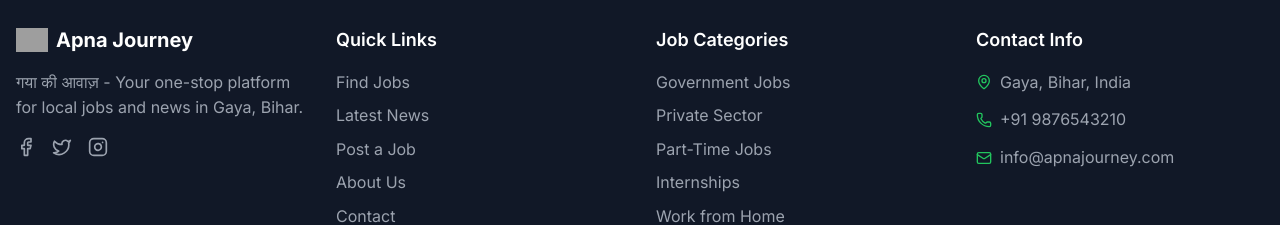
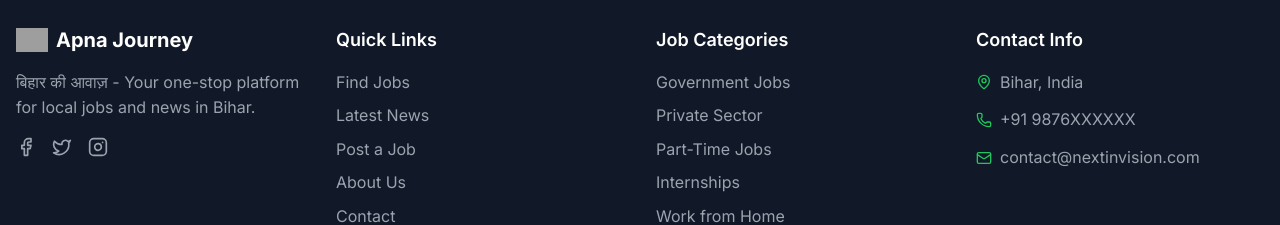
Before and after one commit to Michaelanand123singh/Apna-journey, a Next.js app: page / in a window 1280 px wide. Shown: the part 1553-1778 px from the top of the page. Built offline with nearby package versions, Linux system fonts and the light colour scheme; no server answers; the database is empty; grey boxes are pictures that could not be loaded.

Commit message:
updated the contact details

```diff
--- a/src/components/frontend/layout/Footer.tsx
+++ b/src/components/frontend/layout/Footer.tsx
@@ -20,7 +20,7 @@
               <span className="text-xl font-bold">Apna Journey</span>
             </div>
             <p className="text-gray-400 mb-4">
-              गया की आवाज़ - Your one-stop platform for local jobs and news in Gaya, Bihar.
+            बिहार की आवाज़ - Your one-stop platform for local jobs and news in Bihar.
             </p>
             <div className="flex space-x-4">
               <a href="#" className="text-gray-400 hover:text-white transition-colors">
@@ -105,15 +105,15 @@
             <div className="space-y-3">
               <div className="flex items-center space-x-2">
                 <MapPin className="w-4 h-4 text-green-500" />
-                <span className="text-gray-400">Gaya, Bihar, India</span>
+                <span className="text-gray-400">Bihar, India</span>
               </div>
               <div className="flex items-center space-x-2">
                 <Phone className="w-4 h-4 text-green-500" />
-                <span className="text-gray-400">+91 9876543210</span>
+                <span className="text-gray-400">+91 9876XXXXXX</span>
               </div>
               <div className="flex items-center space-x-2">
                 <Mail className="w-4 h-4 text-green-500" />
-                <span className="text-gray-400">info@apnajourney.com</span>
+                <span className="text-gray-400">contact@nextinvision.com</span>
               </div>
             </div>
           </div>
```
